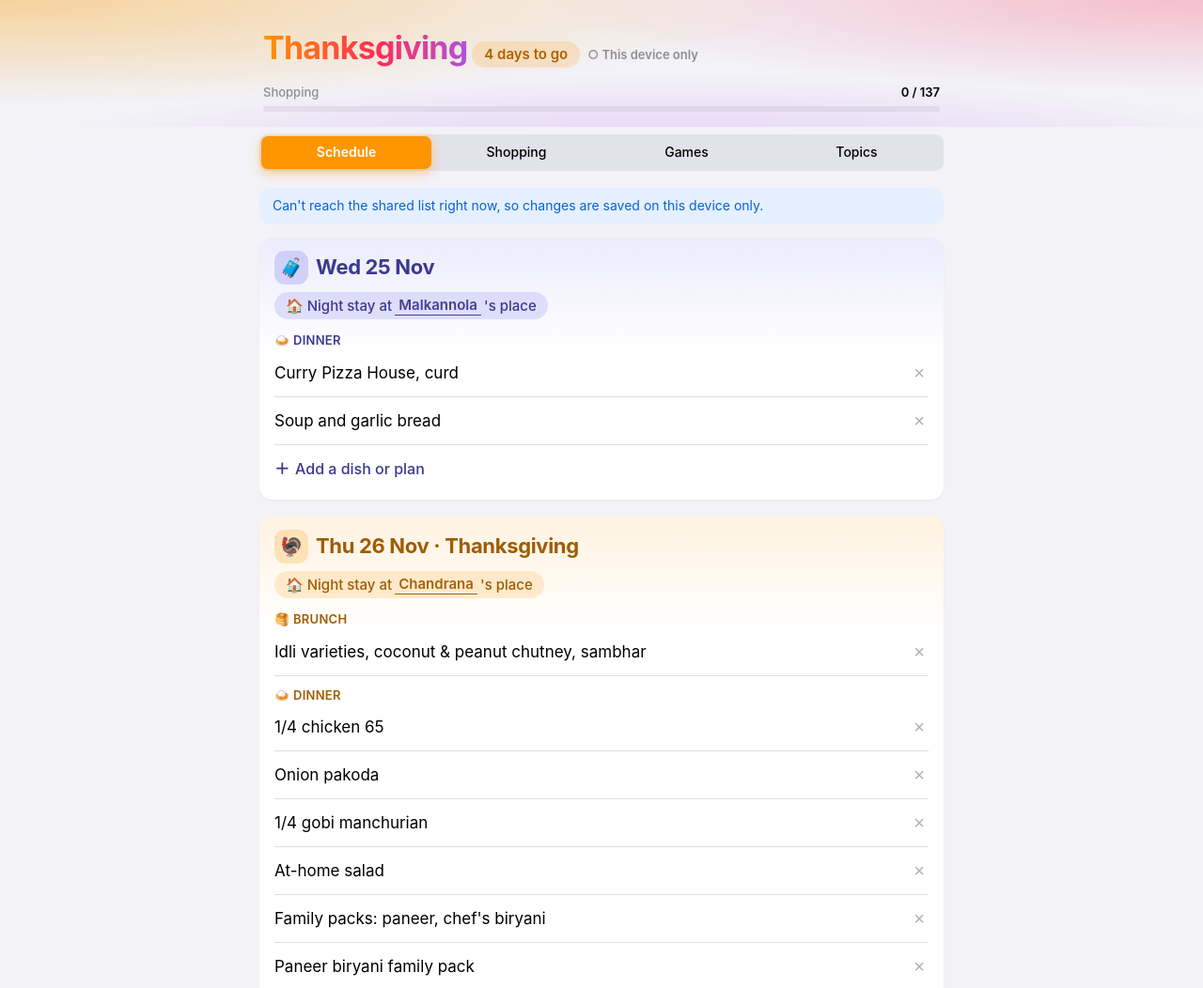
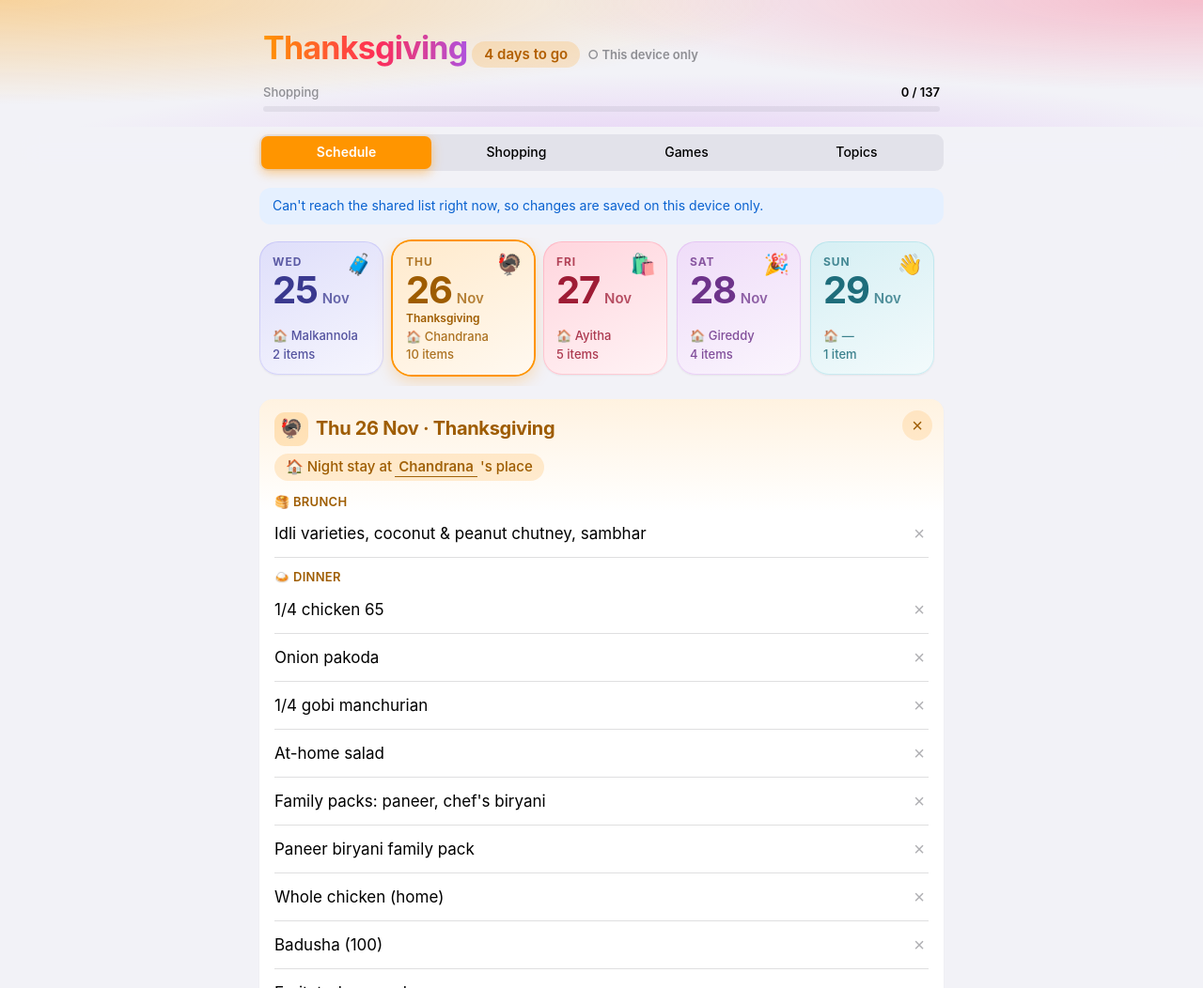
Before and after one commit to ChaitanyaChandrana/thanksgiving-2026, a plain HTML site: page index.html in a window 1280 px wide. Shown: the top 1052 px of the page at 94% size. Drawn offline with Linux system fonts and the light colour scheme.

Commit message:
Schedule: swipeable day cards with detail panel
Co-Authored-By: Claude Sonnet 5.5 <noreply@anthropic.com>
Claude-Session: https://claude.ai/code/session_01EpcVs1dxECanANjNvfX1tP

```diff
--- a/index.html
+++ b/index.html
@@ -188,6 +188,31 @@ select.who.has{font-weight:600;padding:6px 11px}
 .live.on{color:var(--green)}
 .foot{max-width:760px;margin:0 auto;padding:0 16px 44px;text-align:center;color:var(--muted);font-size:14px}
 .linkbtn{background:none;border:0;color:var(--accent);font:inherit;cursor:pointer;padding:10px 8px}
+.dgrid{display:flex;gap:10px;overflow-x:auto;scroll-snap-type:x proximity;margin:0 -16px 14px;padding:4px 16px 12px;scrollbar-width:none;-webkit-overflow-scrolling:touch}
+.dgrid::-webkit-scrollbar{display:none}
+.dtile{position:relative;display:flex;flex-direction:column;align-items:flex-start;gap:2px;text-align:left;padding:14px 14px 12px;border:0;border-radius:20px;cursor:pointer;font:inherit;color:var(--ct);
+ background:linear-gradient(155deg,color-mix(in srgb,var(--c) 20%,var(--card)),color-mix(in srgb,var(--c) 6%,var(--card)));
+ box-shadow:0 1px 2px rgba(0,0,0,.06),inset 0 0 0 1px color-mix(in srgb,var(--c) 18%,transparent);transition:transform .2s cubic-bezier(.3,1.4,.5,1),box-shadow .2s}
+.dtile:active{transform:scale(.97)}
+.dtile{flex:0 0 132px;scroll-snap-align:center;min-height:128px}
+.dtile.big{flex-basis:150px}
+.dtile.sel{box-shadow:0 6px 18px color-mix(in srgb,var(--c) 30%,transparent),0 0 0 2px var(--c)}
+.dtile.today .dt-wk{color:var(--c)}
+.dt-ico{position:absolute;top:10px;right:14px;font-size:26px}
+.dt-wk{font-size:12px;font-weight:700;letter-spacing:.08em;text-transform:uppercase;opacity:.8}
+.dt-num{font-size:40px;font-weight:700;letter-spacing:-.03em;line-height:1}
+.dt-num small{font-size:15px;font-weight:600;margin-left:5px;letter-spacing:0;opacity:.75}
+.dt-note{font-size:13px;font-weight:600;min-height:16px}
+.dt-meta{font-size:13px;opacity:.85;font-weight:500}
+.dt-ico{font-size:22px;top:10px;right:12px}
+.dt-meta{white-space:nowrap;overflow:hidden;text-overflow:ellipsis;max-width:100%}
+.dt-note{font-size:12px}
+.dclose{position:absolute;top:12px;right:12px;width:32px;height:32px;border:0;border-radius:50%;background:color-mix(in srgb,var(--c) 15%,transparent);color:var(--ct);font-size:20px;line-height:1;cursor:pointer}
+.dcard{position:relative;animation:dopen .28s ease both}
+.dcard .dayh{padding-right:40px;font-size:20px}
+@keyframes dopen{from{opacity:0;transform:translateY(-6px)}to{opacity:1;transform:none}}
+.dhint{text-align:center;color:var(--muted);font-size:14px;margin:6px 0 0}
+@media(prefers-reduced-motion:reduce){.dcard{animation:none}.dtile{transition:none}}
 </style>
 </head>
 <body>
@@ -349,7 +374,7 @@ const wch=v=>Math.max(6,String(v||"").length+2);
 const TABCOL=["#ff9500","#34c759","#af52de","#0a84ff"];
 const PAL=["#ff9500","#ff2d55","#af52de","#0a84ff","#34c759","#30b0c7","#ffcc00"];
 const D={items:{},games:{},plan:{}};
-let db=null, pending=false, fStore="all", fState="all", q="";
+let selDay=1, db=null, pending=false, fStore="all", fState="all", q="";
 const openAdd=new Set(), fresh=new Set(), freshCheck=new Set();
 const seeding={items:false,games:false,plan:false};
 const $=s=>document.querySelector(s);
@@ -453,7 +478,21 @@ function renderStats(){
 function renderSched(){
   const now=new Date(), todayIdx=(now.getFullYear()===2026&&now.getMonth()===10&&now.getDate()>=25&&now.getDate()<=29)?now.getDate()-25:-1;
   const dishes=rows("plan",v=>v.kind==="dish").sort((a,b)=>a.ord-b.ord);
-  $("#v-schedule").innerHTML=DAYS.map((label,di)=>{
+  const tiles=DAYS.map((label,di)=>{
+    const m=label.match(/^(\w+) (\d+) (\w+)(?: · (.+))?$/)||[label,"","","",""];
+    const place=(D.plan["stay"+di]||{}).place||"";
+    const n=dishes.filter(r=>r.day===di).length;
+    return `<button class="dtile tint${di===selDay?" sel":""}${di===todayIdx?" today":""}${di===1?" big":""}" style="--c:${DAYCOL[di]}" data-act="pickDay" data-day="${di}" aria-pressed="${di===selDay}">
+      <span class="dt-ico">${DAYEMOJI[di]}</span>
+      <span class="dt-wk">${esc(m[1])}${di===todayIdx?' · TODAY':""}</span>
+      <span class="dt-num">${esc(m[2])}<small>${esc(m[3])}</small></span>
+      <span class="dt-note">${esc(m[4]||"")}</span>
+      <span class="dt-meta">${place?`🏠 ${esc(place)}`:"🏠 —"}</span>
+      <span class="dt-meta">${n} item${n===1?"":"s"}</span>
+    </button>`;
+  }).join("");
+  const detail=DAYS.map((label,di)=>{
+    if(di!==selDay) return "";
     const stay=D.plan["stay"+di]||{place:""};
     const place=stay.place||"";
     const meals=[["Brunch","🥞 Brunch"],["Dinner","🍛 Dinner"]].map(([m,lab])=>{
@@ -461,7 +500,7 @@ function renderSched(){
       return its.length?`<div class="meal">${lab}</div>`+its.map(r=>`<div class="row${fresh.has(r.id)?" new":""}"><textarea class="edit" rows="1" data-c="plan" data-id="${r.id}" data-f="text">${esc(r.text)}</textarea><button class="del" data-act="del" data-c="plan" data-id="${r.id}" title="Remove">×</button></div>`).join(""):"";
     }).join("");
     return `<div class="card dcard tint${di===todayIdx?" today":""}" style="--c:${DAYCOL[di]}">
-      <h2 class="dayh"><span class="ico">${DAYEMOJI[di]}</span> ${esc(label)}${di===todayIdx?'<span class="tag">TODAY</span>':""}</h2>
+      <button class="dclose" data-act="pickDay" data-day="-1" title="Close">×</button><h2 class="dayh"><span class="ico">${DAYEMOJI[di]}</span> ${esc(label)}${di===todayIdx?'<span class="tag">TODAY</span>':""}</h2>
       <div class="stay">🏠 Night stay at <input data-c="plan" data-id="stay${di}" data-f="place" data-kind="stay" data-day="${di}" value="${esc(place)}" placeholder="who?" style="width:${Math.max(5,Math.round(place.length*0.9)+1)}ch">'s place</div>
       ${meals||""}
       <div class="adder${openAdd.has("day"+di)?" open":""}" data-adder="day${di}">
@@ -473,6 +512,9 @@ function renderSched(){
         </div></div></div>
       </div></div>`;
   }).join("");
+  const old=$("#v-schedule .dgrid"), keep=old?old.scrollLeft:null;
+  $("#v-schedule").innerHTML=`<div class="dgrid">${tiles}</div>`+(detail||'<p class="dhint">Tap a day to see the plan</p>');
+  const g=$("#v-schedule .dgrid"); if(g){ if(keep!==null) g.scrollLeft=keep; else { const t=g.querySelector(".sel"); if(t) g.scrollLeft=t.offsetLeft-(g.clientWidth-t.offsetWidth)/2; } }
 }
 function shopRow(r){
   return `<div class="row${fresh.has(r.id)?" new":""}${freshCheck.has(r.id)?" ck":""}">
@@ -572,6 +614,7 @@ document.addEventListener("click",e=>{
     case "del":
       if(!b.dataset.armed){ b.dataset.armed="1"; b.textContent="sure?"; setTimeout(()=>{delete b.dataset.armed;b.textContent="×";},3000); return; }
       { const rowEl=b.closest(".row"); if(rowEl) rowEl.classList.add("out"); const c=b.dataset.c,id=b.dataset.id; setTimeout(()=>remove(c,id),rowEl?230:0); } break;
+    case "pickDay":{ const d=+b.dataset.day; selDay=(d===selDay||d<0)?-1:d; renderAll(); break; }
     case "toggleAdd":{
       const a=b.closest(".adder"), k=a.dataset.adder, open=a.classList.toggle("open");
       if(open) openAdd.add(k); else openAdd.delete(k);
```
